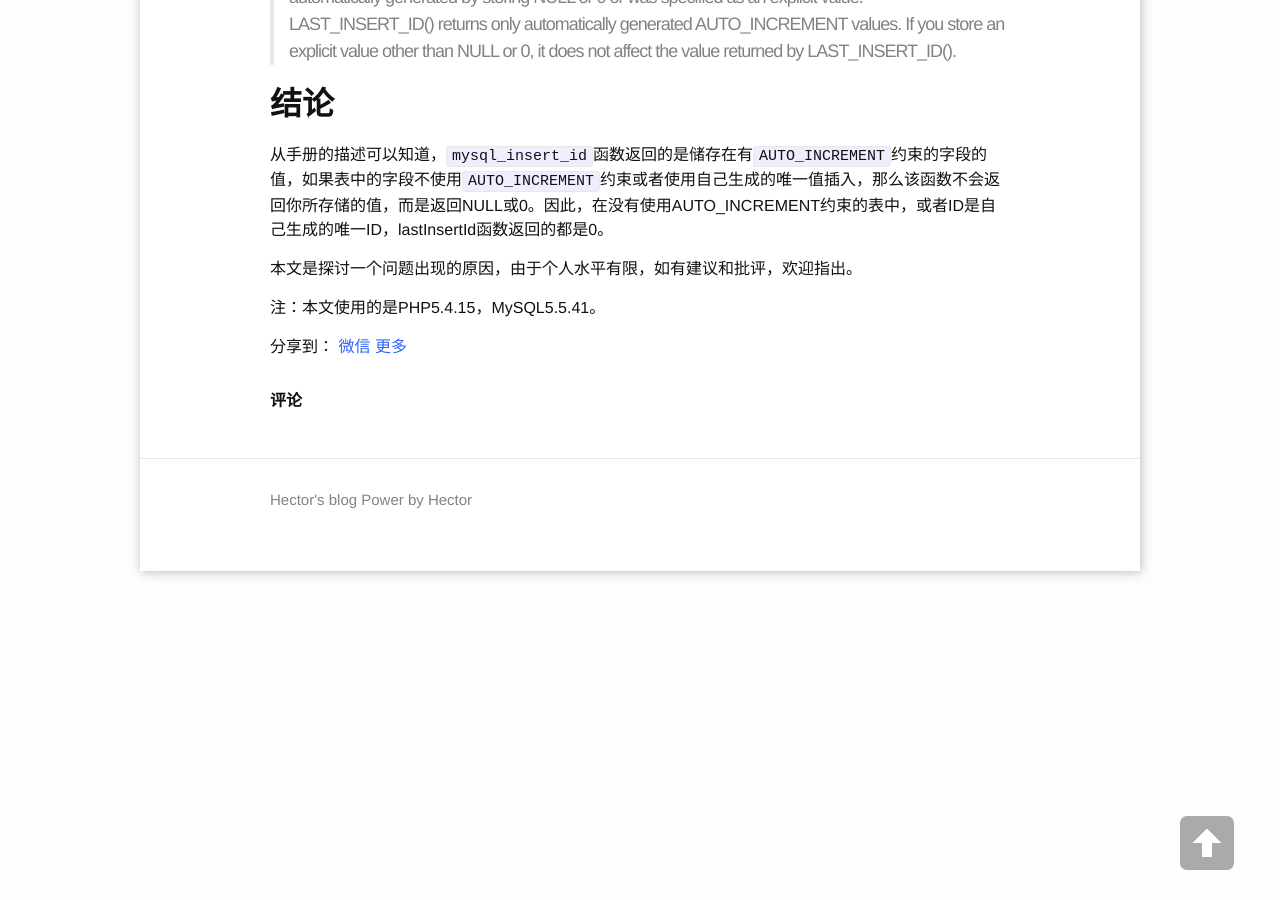
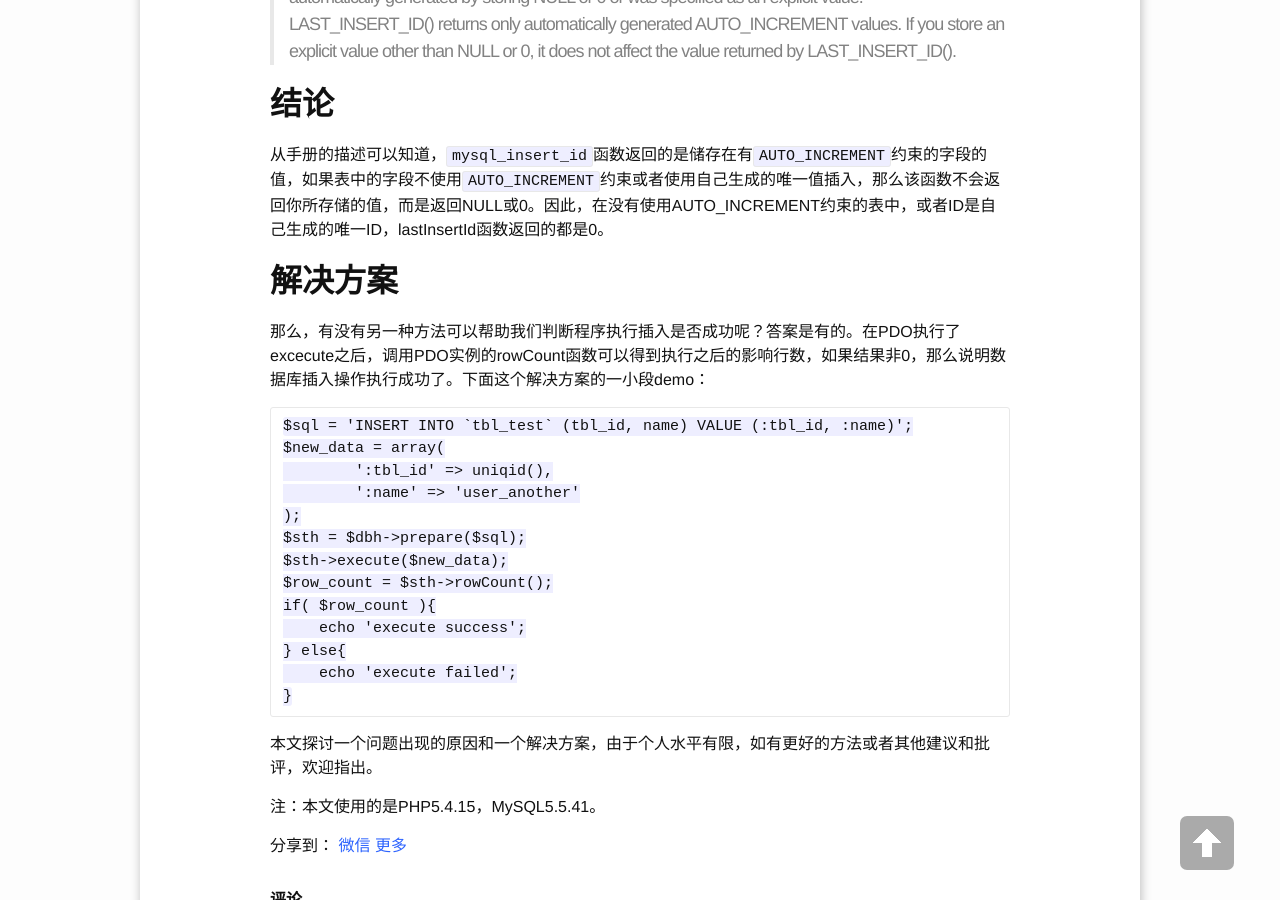
Before and after one commit to hoohack/hoohack.github.io, a Jekyll site: the page built from _posts/2016/2016-01-19-the-reason-why-lastInsertId-return-0.md, in a window 1280 px wide and 900 px high, scrolled down 6148 px. Built offline with Jekyll 4.4.1, drawn with Linux system fonts in a browser that asks for light colours; comment, search, counter and statistics services are not loaded.

Commit message:
update post: add solution

```diff
--- a/_posts/2016/2016-01-19-the-reason-why-lastInsertId-return-0.md
+++ b/_posts/2016/2016-01-19-the-reason-why-lastInsertId-return-0.md
@@ -199,6 +199,23 @@ keywords: 'lastInsertId函数返回0的原因,PHP,PDO,lastInsertId retur 0,lasti
 ## 结论
 从手册的描述可以知道，`mysql_insert_id`函数返回的是储存在有`AUTO_INCREMENT`约束的字段的值，如果表中的字段不使用`AUTO_INCREMENT`约束或者使用自己生成的唯一值插入，那么该函数不会返回你所存储的值，而是返回NULL或0。因此，在没有使用AUTO_INCREMENT约束的表中，或者ID是自己生成的唯一ID，lastInsertId函数返回的都是0。
 
-本文是探讨一个问题出现的原因，由于个人水平有限，如有建议和批评，欢迎指出。
+## 解决方案
+那么，有没有另一种方法可以帮助我们判断程序执行插入是否成功呢？答案是有的。在PDO执行了excecute之后，调用PDO实例的rowCount函数可以得到执行之后的影响行数，如果结果非0，那么说明数据库插入操作执行成功了。下面这个解决方案的一小段demo：
+
+    $sql = 'INSERT INTO `tbl_test` (tbl_id, name) VALUE (:tbl_id, :name)';
+    $new_data = array(
+            ':tbl_id' => uniqid(),
+            ':name' => 'user_another'
+    );
+    $sth = $dbh->prepare($sql);
+    $sth->execute($new_data);
+    $row_count = $sth->rowCount();
+    if( $row_count ){
+        echo 'execute success';
+    } else{
+        echo 'execute failed';
+    }
+
+本文探讨一个问题出现的原因和一个解决方案，由于个人水平有限，如有更好的方法或者其他建议和批评，欢迎指出。
 
 注：本文使用的是PHP5.4.15，MySQL5.5.41。
```
